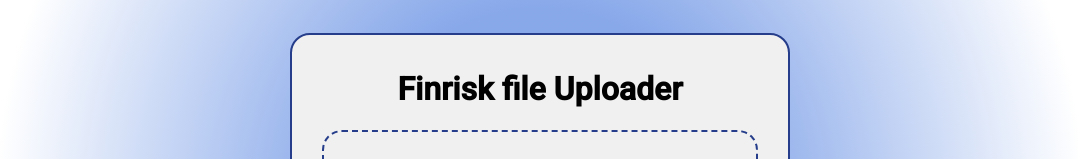
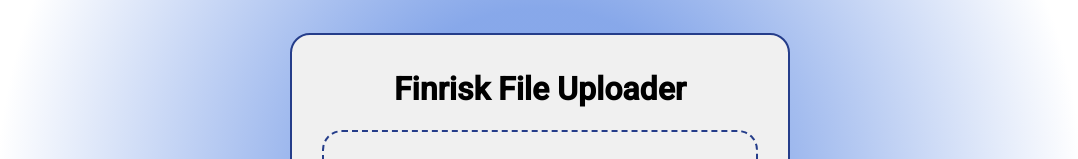
Before and after one commit to riccardomeggiolaro/google-drive-file-uploader, an Angular app: page / in a window 1280 px wide. Shown: the part 203-362 px from the top of the page, without its empty margins (100-1178 px from the left). Built offline with nearby package versions, Linux system fonts and the light colour scheme.

Commit message:
set title

```diff
--- a/src/app/components/file-upload/file-upload.component.html
+++ b/src/app/components/file-upload/file-upload.component.html
@@ -1,5 +1,5 @@
 <div class="file-upload-container">
-  <h1>Finrisk file Uploader</h1>
+  <h1>Finrisk File Uploader</h1>
   <div
     *ngIf="!selectedFile"
     class="drop-zone"
```
